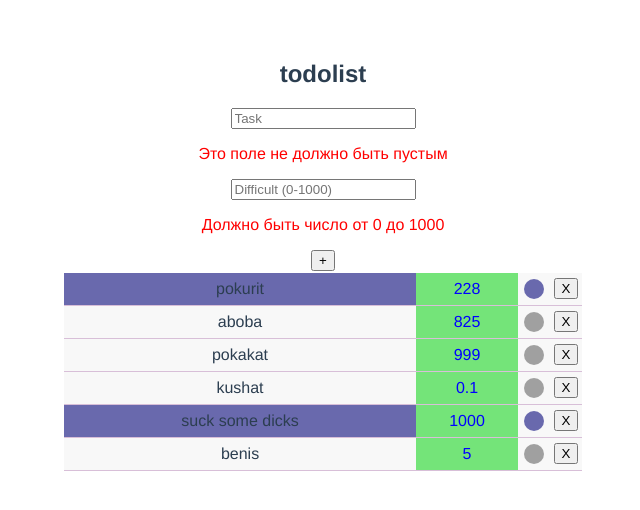
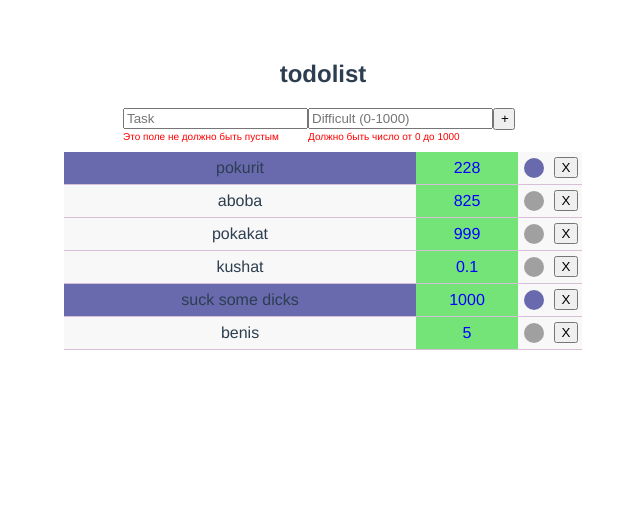
Before and after one commit to SnakerAVA/todo-list_vue, a Vue app: page / in a window 1280 px wide. Shown: the top 510 px of the page, without its empty margins (317-957 px from the left). Built offline with nearby package versions, Linux system fonts and the light colour scheme.

Commit message:
prettier code

```diff
--- a/babel.config.js
+++ /dev/null
@@ -1,5 +0,0 @@
-module.exports = {
-  presets: [
-    '@vue/cli-plugin-babel/preset'
-  ]
-}
--- a/src/components/TodoList/TodoList.vue
+++ b/src/components/TodoList/TodoList.vue
@@ -51,6 +51,7 @@ export default {
     },
 
     created(){
+        // todo list в глобальный стор с помощью vuex
         this.toDoList = getTodoList();
         this.toDoList.push(new Todo({difficult: 5, task: 'benis'}));
     }
--- a/src/components/TodoList/TodoListForm.vue
+++ b/src/components/TodoList/TodoListForm.vue
@@ -1,9 +1,13 @@
 <template>
     <form @submit.prevent="addItem">
+        <div class="field">
             <input v-model='addedTask.task' placeholder="Task">
-    <p class="error">Это поле не должно быть пустым</p>
+            <p :class="{'error':!isTaskOk}">Это поле не должно быть пустым</p>
+        </div>
+        <div class="field">
             <input v-model='addedTask.difficult' placeholder="Difficult (0-1000)">
-    <p class="error">Должно быть число от 0 до 1000</p>
+            <p :class="{'error':!isDifficultOk}">Должно быть число от 0 до 1000</p>
+        </div>
         <button>+</button>
     </form>
 </template>
@@ -15,19 +19,12 @@ export default {
         return {
             addedTask: {
                 task: "",
-                difficult: "",
-                isTaskOk: true,
-                isDifficultOk: true,
+                difficult: ""
             }
         }
     },
     methods: {
         addItem() {
-            /*
-            в вотчи
-            if (!this.addedTask.task || !this.addedTask.difficult) {
-                alert("Fields is empty!")
-            */
             if (this.isTaskOk && this.isDifficultOk) {
                 this.$emit("createNewTodo", this.addedTask);
                 this.addedTask.task = "";
@@ -35,22 +32,47 @@ export default {
             }
         }
     },
-    watch: {
-        ["addedTask.difficult"](newValue) {
-            console.log(newValue);
-            if (isNaN(newValue)) {
-                return alert("Должно быть число");
-            } else if (newValue < 0 || newValue > 1000) {
-                return alert("Должно быть число от 0 до 1000");
+
+    computed: {
+        isTaskOk() {
+            if (this.addedTask.task) return true;
+            return false;
+        },
+
+        isDifficultOk() {
+            const value = this.addedTask.difficult;
+            if (!(value === "") && value >=0 && value <= 1000) return true;
+            return false;
         }
-        }
-        // Watch на таск
     }
 }
 </script>
 
-<style>
-p.error {
+<style scoped>
+    .error {
+       display: block;
+    }
+    form {
+        display: flex;
+        width: 400px;
+        margin: 0 auto;
+        margin-bottom: 20px;
+        position: relative;
+    }
+    .field {
+        display: flex;
+        flex-direction: column;
+    }
+
+    p {
+        font-size: 10px;
+        position: absolute;
+        top: 13px;
+        display: none;
         color: red;
     }
+    button {
+        width: 22px;
+        height: 22px;
+    }
 </style>
--- a/src/models/Todo.js
+++ b/src/models/Todo.js
@@ -1,9 +1,5 @@
 let _id = 0;
 export default class Todo {
-    id;
-    task;
-    difficult;
-    isDone;
     constructor(data) {
         this.id = _id++;
         this.task = data.task;
```
Also changed, not shown: package.json (+2 -27 lines), 1 other file (tests, documents, lock files or other folders). Lines whose indentation alone changed are shown as unchanged.
